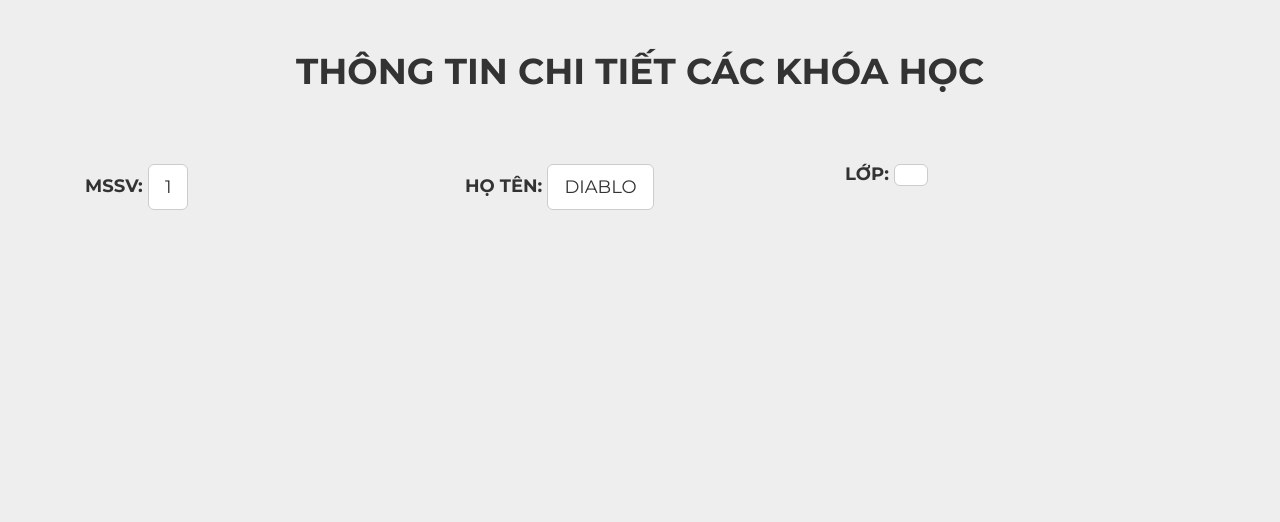
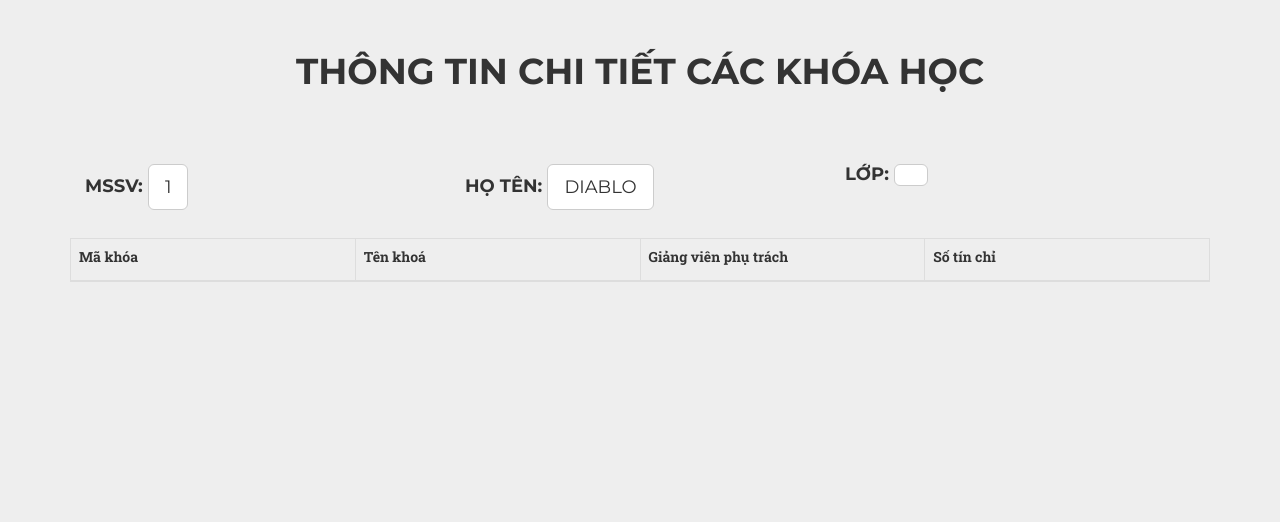
Before and after one commit to nhankiet/2017_14BIT_GroupB_QLSV, a PHP site: page /sinhvien-xemchitietkh.php in a window 1280 px wide. Shown: the part 51-573 px from the top of the page. Run offline with PHP 8.4, Linux system fonts and the light colour scheme; a user stored in the database is signed in; data comes from the database, SQL or seed files in the repository; lists and menus that the app fills with data are empty; some libraries are stand-ins or nearby versions; some web fonts are replaced.

Commit message:
Update sinhvien-xemchitietkh.php

```diff
--- a/sinhvien-xemchitietkh.php
+++ b/sinhvien-xemchitietkh.php
@@ -33,11 +33,22 @@
 				<div class="col-lg-4"><h4>Lớp: <span class="btn btn-lg btn-default"><?php echo"$row1[MaLop]"; ?></span></h4></div>
 
 				<hr><hr><hr><hr>
+				<table class="table table-bordered">
+				<thead>
+					<th><label>Mã khóa</label></th>
+					<th><label>Tên khoá</label></th>
+					<th><label>Giảng viên phụ trách</label></th>
+					<th><label>Số tín chỉ</label></th>
+				</thead>
+				<tbody>
+
 				<?php
+
 					$str_laykhoahoc = "select * from khoa where MaLop='$row1[MaLop]'";
 					$kq_laykhoahoc = mysqli_query($conn, $str_laykhoahoc);
 					while($row2 = mysqli_fetch_array($kq_laykhoahoc))
 					{
+						echo "<tr>";
 						$str_laytenkh = "select * from bomon where MaBM='$row2[MaBM]'";
 						$kq_laytenkh = mysqli_query($conn, $str_laytenkh);
 						$row3 = mysqli_fetch_array($kq_laytenkh);
@@ -46,15 +57,18 @@
 						$kq_laytengv = mysqli_query($conn, $str_laytengv);
 						$row4 = mysqli_fetch_array($kq_laytengv);
 
-						echo "<strong>Mã khóa: </strong> <span class='btn btn-lg btn-default'>$row2[MaKhoa]</span> ---- <strong>Tên khóa:</strong><span class='btn btn-lg btn-primary'>$row3[TenBM]</span><br>";
-						echo "<strong>Giảng viên phụ trách</strong><span class='btn btn-lg btn-danger'>$row4[HoTen]</span><strong>Số tín chỉ</strong><span class='btn btn-lg btn-warning'>$row2[SoTinChi]</span>";
 
-
-
+						echo "<td><div class='btn btn-lg btn-default'>$row2[MaKhoa]</div></td>";
+						echo "<td><div class='btn btn-lg btn-primary'>$row3[TenBM]</div></td>";
+						echo "<td><div class='btn btn-lg btn-danger'>$row4[HoTen]</div></td>";
+						echo "<td><div class='btn btn-lg btn-warning'>$row2[SoTinChi]</div</td>";
 						echo "<br><br><br>";
+						echo "</tr>";
 					}
 
-				?>
+					?>
+					</tbody>
+				</table>
 
 
 
```
